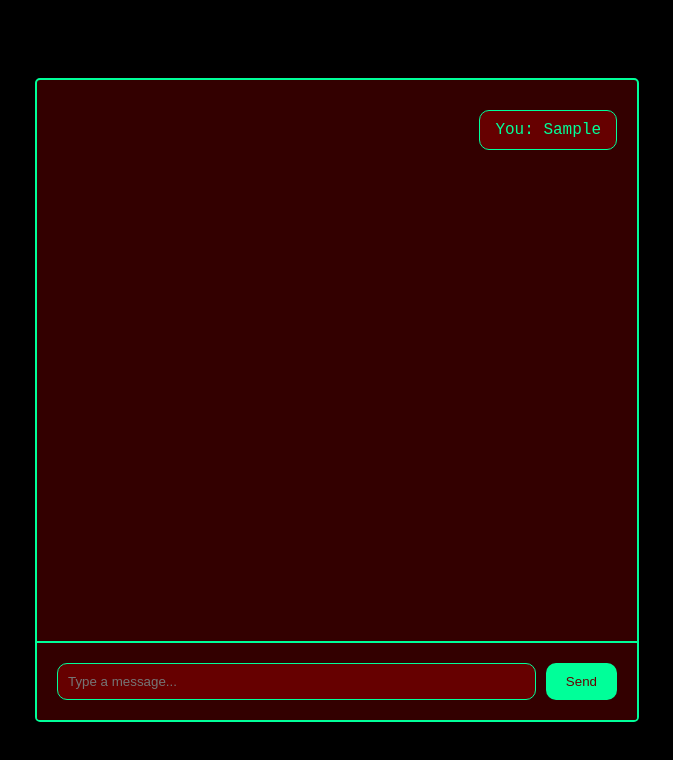
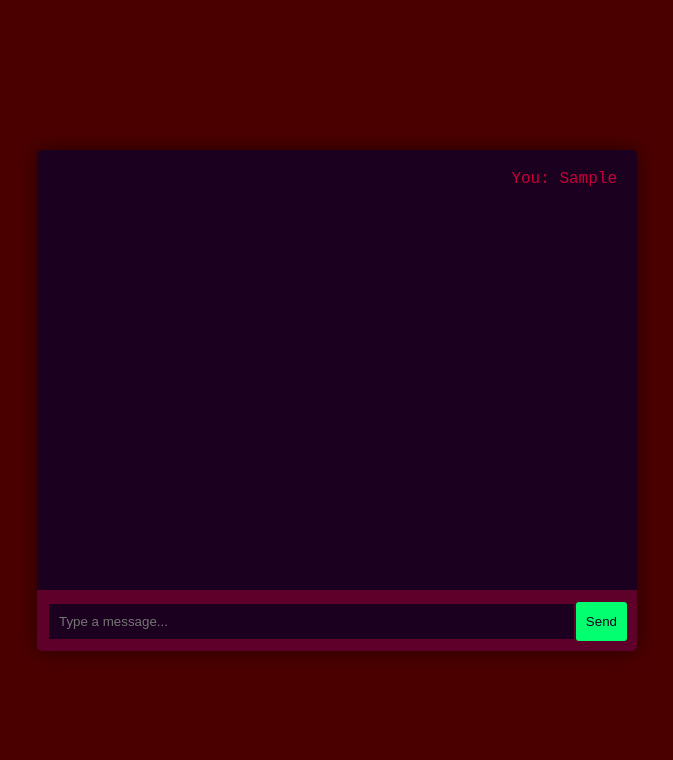
Before and after one commit to goo919/chatai_1, a website: page index.html in a window 1280 px wide. Both pictures are taken after typing "Sample" into the empty fields and a click on the button "Send". Shown: the whole page, without its empty margins (303-976 px from the left). Drawn offline with Linux system fonts and the light colour scheme.

Commit message:
Update styles.css

```diff
--- a/styles.css
+++ b/styles.css
@@ -1,94 +1,69 @@
 body {
     font-family: 'Courier New', Courier, monospace;
-    background-color: #000000;
-    color: #00ff99;
+    margin: 0;
+    padding: 0;
     display: flex;
+    flex-direction: column;
+    height: 100vh;
     justify-content: center;
     align-items: center;
-    height: 100vh;
-    margin: 0;
-    overflow: hidden;
+    background-color: #4b0000; /* 어두운 빨강 배경 */
+    color: #ffffff; /* 흰색 글씨 */
 }
-
 #chat-container {
     width: 100%;
     max-width: 600px;
-    height: 80vh;
-    background-color: #330000;
-    display: flex;
-    flex-direction: column;
+    background: #1b001f; /* 어두운 배경 */
+    box-shadow: 0 0 20px rgba(0, 0, 0, 0.5);
     border-radius: 5px;
-    border: 2px solid #00ff99;
     overflow: hidden;
 }
-
 #chat-box {
-    flex: 1;
+    height: 400px;
+    overflow-y: auto;
     padding: 20px;
-    overflow-y: auto;
-    overflow-x: hidden;
-    scrollbar-color: #00ff99 #330000;
-    scrollbar-width: thin;
+    border-bottom: 2px solid #5e002a; /* 어두운 빨간색 경계선 */
 }
-
-.message {
+#chat-box p {
     margin: 10px 0;
+}
+#chat-box .user {
+    text-align: right;
+    color: #c70039; /* 강렬한 빨간색 */
+}
+#chat-box .ai {
+    text-align: left;
+    color: #01ff70; /* 섬뜩한 초록색 */
     display: flex;
     align-items: center;
 }
-
-.message.user {
-    justify-content: flex-end;
+#chat-box .ai img {
+    margin-right: 10px; /* 이미지와 텍스트 사이의 간격 설정 */
+    width: 30px; /* 이미지 너비 설정 */
+    height: 30px; /* 이미지 높이 설정 */
+    border-radius: 50%; /* 원형 이미지 */
 }
-
-.message.ai {
-    justify-content: flex-start;
-}
-
-.message img {
-    width: 40px;
-    height: 40px;
-    border-radius: 50%;
-    margin-right: 10px;
-}
-
-.message .text {
-    background-color: #660000;
-    padding: 10px 15px;
-    border-radius: 10px;
-    border: 1px solid #00ff99;
-    color: #00ff99;
-    max-width: 60%;
-    word-wrap: break-word;
-}
-
 #input-container {
     display: flex;
-    padding: 20px;
-    background-color: #330000;
-    border-top: 2px solid #00ff99;
+    padding: 10px;
+    background: #5e002a; /* 어두운 빨간색 배경 */
 }
-
 #user-input {
     flex: 1;
     padding: 10px;
-    border: 1px solid #00ff99;
-    border-radius: 10px;
-    background-color: #660000;
-    color: #00ff99;
-    margin-right: 10px;
+    border: 2px solid #5e002a; /* 어두운 빨간색 경계선 */
+    border-radius: 3px;
+    background: #1b001f; /* 어두운 배경 */
+    color: #ffffff; /* 흰색 글씨 */
 }
-
 #send-button {
-    padding: 10px 20px;
-    background-color: #00ff99;
-    color: #660000;
+    padding: 10px;
+    background: #01ff70; /* 섬뜩한 초록색 버튼 */
+    color: #1b001f; /* 어두운 배경 */
     border: none;
-    border-radius: 10px;
+    border-radius: 3px;
     cursor: pointer;
-    transition: background-color 0.3s;
 }
-
 #send-button:hover {
-    background-color: #00cc66;
+    background: #00e360; /* 버튼에 약간의 밝기 변화 */
 }
```
